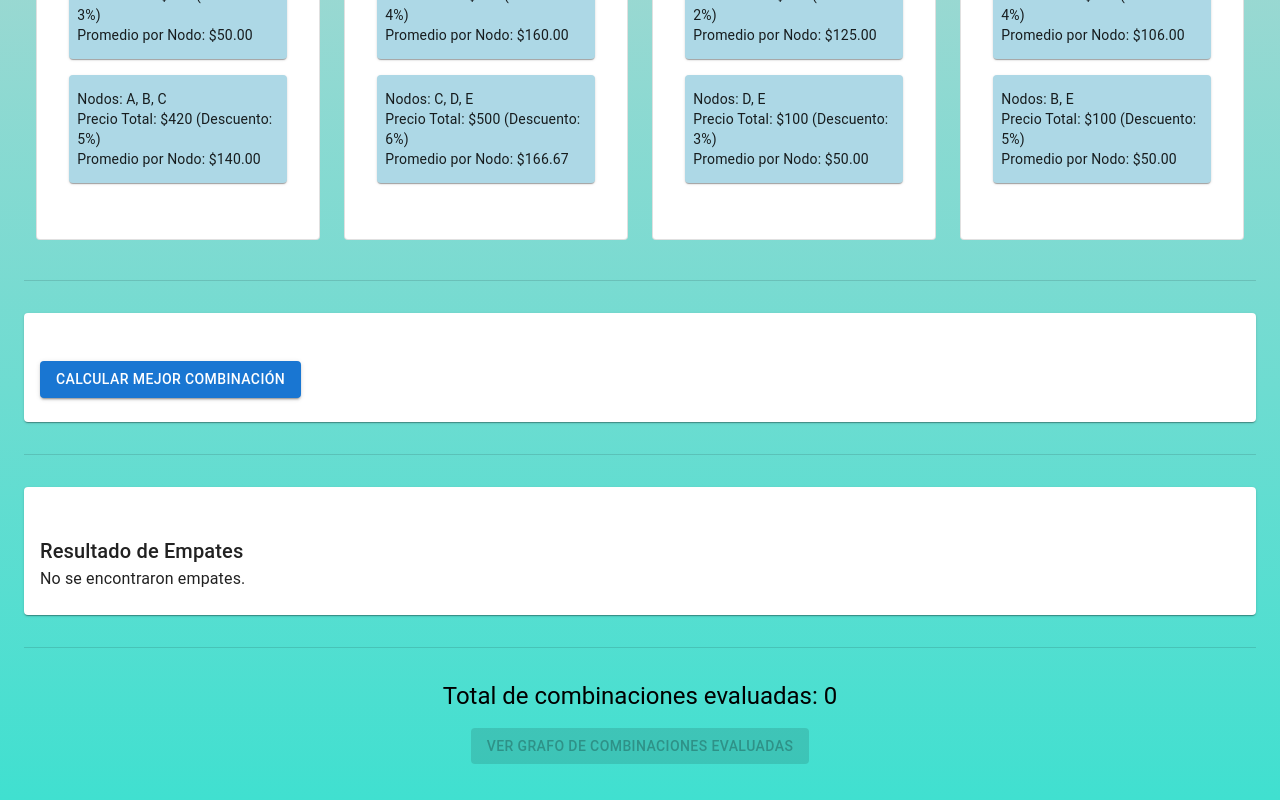
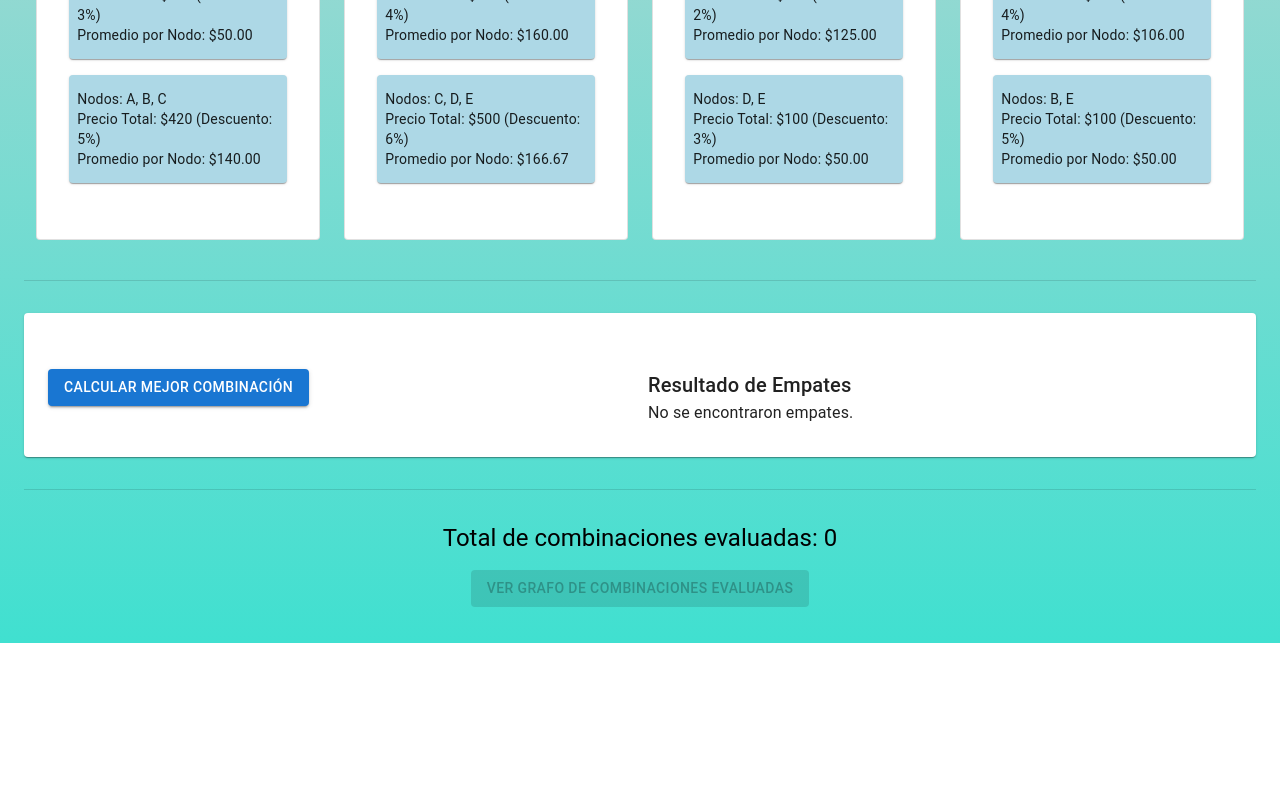
Before and after one commit to magustinmorenom/ofertaoptima, a React (Create React App) app: page / in a window 1280 px wide. Shown: the part 528-1328 px from the top of the page. After the commit the page ends 1171 px from the top, so only its background shows below. Built offline with nearby package versions, Linux system fonts and the light colour scheme.

Commit message:
Para presentar con Empates

```diff
--- a/src/App.js
+++ b/src/App.js
@@ -73,20 +73,17 @@ const App = () => {
 
       <Card>
         <CardContent>
-          <ResultadoOptimo
-            ofertas={ofertas}
-            onResultadoOptimo={handleResultadoOptimo}
-          />
-        </CardContent>
-      </Card>
-
-      <Divider sx={{ marginY: 4 }} />
-
-
-
-      <Card>
-        <CardContent>
-        <EmpateCheck resultadoOptimo={resultadoOptimo} todasLasOfertas={ofertas} />
+          <Box display="flex" justifyContent="space-between" flexWrap="wrap">
+            <Box flex="1" minWidth="300px" p={1}>
+              <ResultadoOptimo
+                ofertas={ofertas}
+                onResultadoOptimo={handleResultadoOptimo}
+              />
+            </Box>
+            <Box flex="1" minWidth="300px" p={1}>
+              <EmpateCheck resultadoOptimo={resultadoOptimo} todasLasOfertas={ofertas} />
+            </Box>
+          </Box>
         </CardContent>
       </Card>
 
--- a/src/components/ResultadoOptimo.js
+++ b/src/components/ResultadoOptimo.js
@@ -1,5 +1,5 @@
 import React, { useState } from 'react';
-import { Box, Typography, Button, List, ListItem, ListItemText } from '@mui/material';
+import { Box, Typography, Button, List, ListItem, ListItemText, Card } from '@mui/material';
 
 const ResultadoOptimo = ({ ofertas, onResultadoOptimo }) => {
   const [resultado, setResultado] = useState(null);
@@ -91,6 +91,7 @@ const ResultadoOptimo = ({ ofertas, onResultadoOptimo }) => {
 
       {resultado && (
         <Box mt={2}>
+
           <Typography variant="h6">Mejor Precio Total: ${resultado.mejorPrecioTotal}</Typography>
           <Typography variant="subtitle1">Detalles de la Combinación Óptima:</Typography>
           <List>
@@ -107,6 +108,7 @@ const ResultadoOptimo = ({ ofertas, onResultadoOptimo }) => {
               </ListItem>
             ))}
           </List>
+
         </Box>
       )}
     </Box>
```
